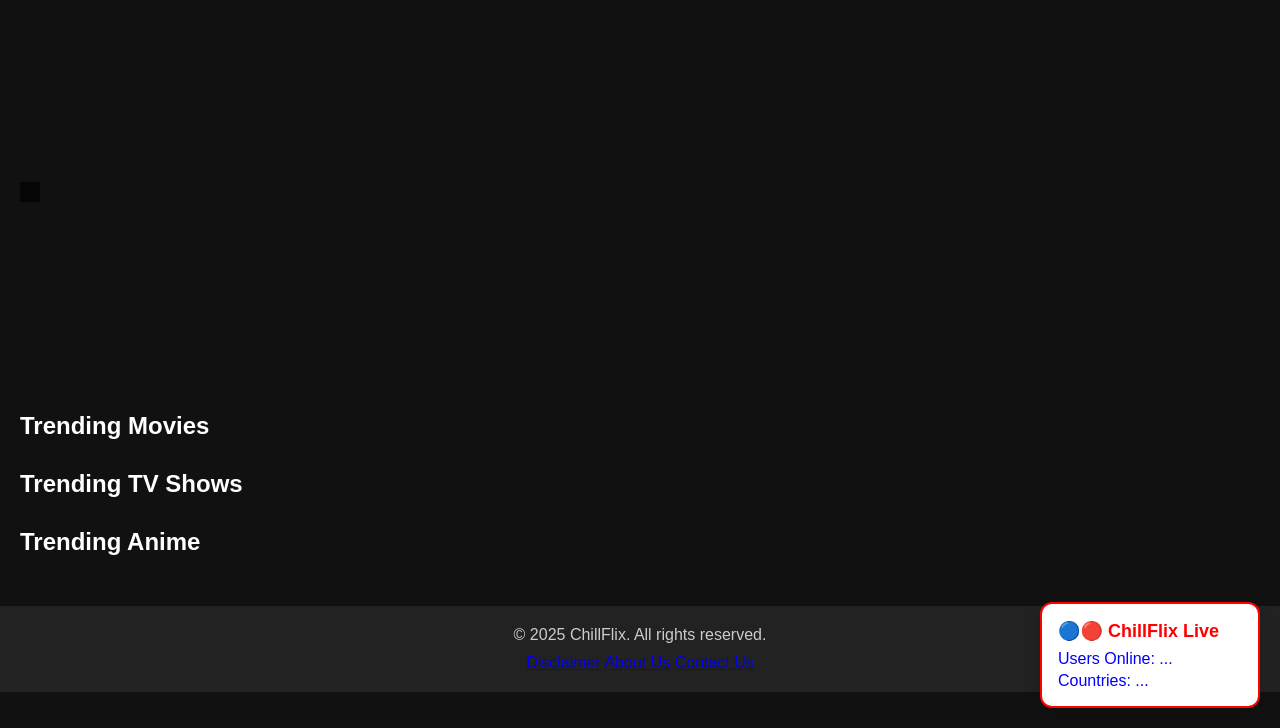
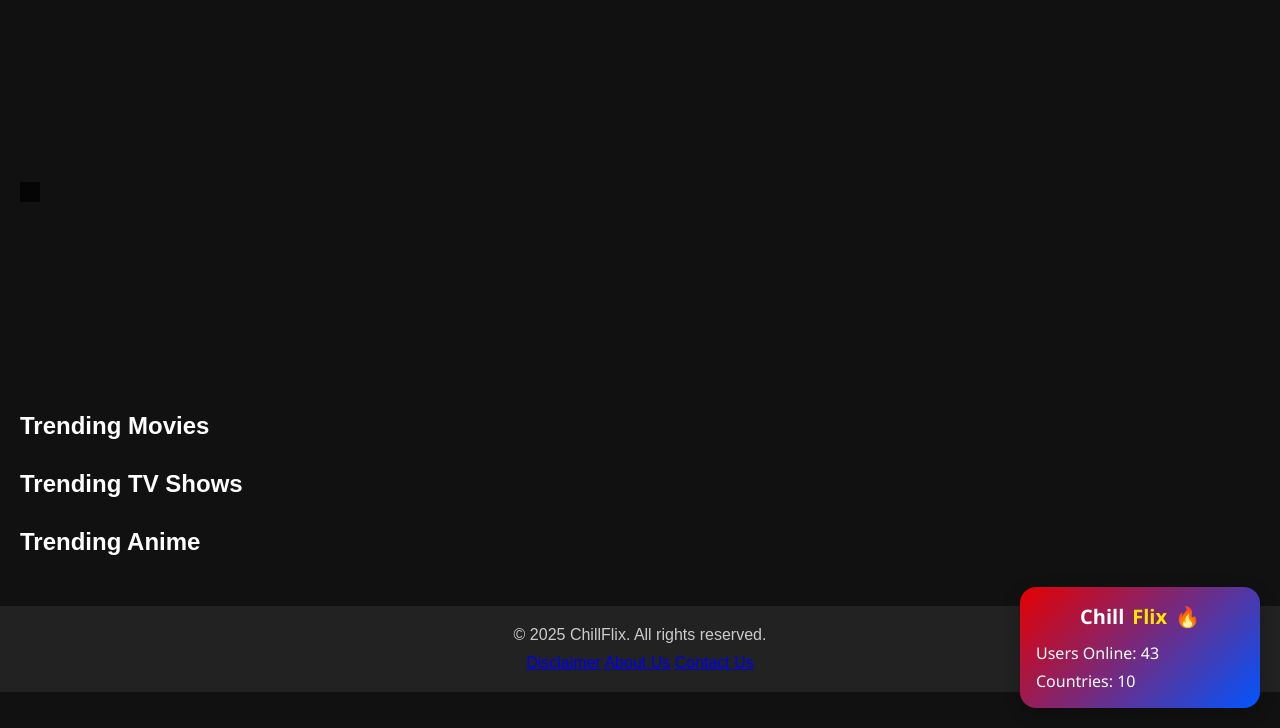
Before and after one commit to geezmoww/chillflix, a plain HTML site: page my-website/index.html in a window 1280 px wide. Shown: the part 72-800 px from the top of the page. Drawn offline with Linux system fonts and the light colour scheme; no server answers.

Commit message:
Update index.html

```diff
--- a/my-website/index.html
+++ b/my-website/index.html
@@ -142,76 +142,50 @@
   position: fixed;
   bottom: 20px;
   right: 20px;
-  background: white;
-  border: 2px solid red;
-  color: blue;
-  border-radius: 12px;
-  box-shadow: 0 4px 16px rgba(0,0,0,0.15);
+  background: linear-gradient(135deg, #e60000, #0055ff);
+  color: white;
+  border-radius: 16px;
+  box-shadow: 0 4px 16px rgba(0,0,0,0.25);
   padding: 16px;
-  font-family: sans-serif;
+  font-family: 'Segoe UI', sans-serif;
   z-index: 9999;
-  width: 220px;
+  width: 240px;
+  backdrop-filter: blur(4px);
 ">
-  <div style="font-weight: bold; font-size: 18px; color: red; margin-bottom: 8px;">
-    🔵🔴 ChillFlix Live
+  <div style="
+    font-weight: bold;
+    font-size: 20px;
+    text-align: center;
+    margin-bottom: 12px;
+    display: flex;
+    align-items: center;
+    justify-content: center;
+    gap: 8px;
+  ">
+    <span style="color: white;">Chill</span><span style="color: #ffe600;">Flix</span>
+    <span style="font-size: 20px;">🔥</span>
   </div>
-  <div style="margin-bottom: 4px;" id="userCount">Users Online: ...</div>
-  <div id="countryCount">Countries: ...</div>
+  <div style="font-size: 16px; margin-bottom: 6px;" id="userCount">Users Online: 0</div>
+  <div style="font-size: 16px;" id="countryCount">Countries: 0</div>
+</div>
 
-  <script type="module">
-    import { initializeApp } from "https://www.gstatic.com/firebasejs/10.11.0/firebase-app.js";
-    import { getDatabase, ref, onValue, set } from "https://www.gstatic.com/firebasejs/10.11.0/firebase-database.js";
+<script>
+  // Simulated data
+  const sampleCountries = ["US", "IN", "UK", "DE", "FR", "BR", "JP", "AU", "CA", "NG"];
 
-    const firebaseConfig = {
-      apiKey: "YOUR_API_KEY",
-      authDomain: "YOUR_PROJECT_ID.firebaseapp.com",
-      projectId: "YOUR_PROJECT_ID",
-      storageBucket: "YOUR_PROJECT_ID.appspot.com",
-      messagingSenderId: "YOUR_SENDER_ID",
-      appId: "YOUR_APP_ID",
-      databaseURL: "https://YOUR_PROJECT_ID.firebaseio.com"
-    };
-
-    const app = initializeApp(firebaseConfig);
-    const db = getDatabase(app);
-
-    function getCountry() {
-      return fetch("https://ipapi.co/json")
-        .then(res => res.json())
-        .then(data => data.country)
-        .catch(() => "Unknown");
+  function simulateStats() {
+    const usersOnline = Math.floor(Math.random() * 90) + 10;
+    const countries = new Set();
+    for (let i = 0; i < usersOnline; i++) {
+      countries.add(sampleCountries[Math.floor(Math.random() * sampleCountries.length)]);
     }
 
-    function updatePresence() {
-      const userId = Math.random().toString(36).substring(2);
-      const userRef = ref(db, 'onlineUsers/' + userId);
+    document.getElementById('userCount').textContent = `Users Online: ${usersOnline}`;
+    document.getElementById('countryCount').textContent = `Countries: ${countries.size}`;
+  }
 
-      getCountry().then(country => {
-        set(userRef, {
-          country: country,
-          timestamp: Date.now()
-        });
-
-        window.addEventListener("beforeunload", () => {
-          set(userRef, null);
-        });
-      });
-    }
-
-    function listenStats() {
-      const usersRef = ref(db, 'onlineUsers');
-      onValue(usersRef, snapshot => {
-        const users = snapshot.val() || {};
-        const userCount = Object.keys(users).length;
-        const countries = new Set(Object.values(users).map(u => u.country));
-        document.getElementById('userCount').textContent = `Users Online: ${userCount}`;
-        document.getElementById('countryCount').textContent = `Countries: ${countries.size}`;
-      });
-    }
-
-    updatePresence();
-    listenStats();
-  </script>
-</div>
+  simulateStats();
+  setInterval(simulateStats, 5000);
+</script>
 
 </body>
```
